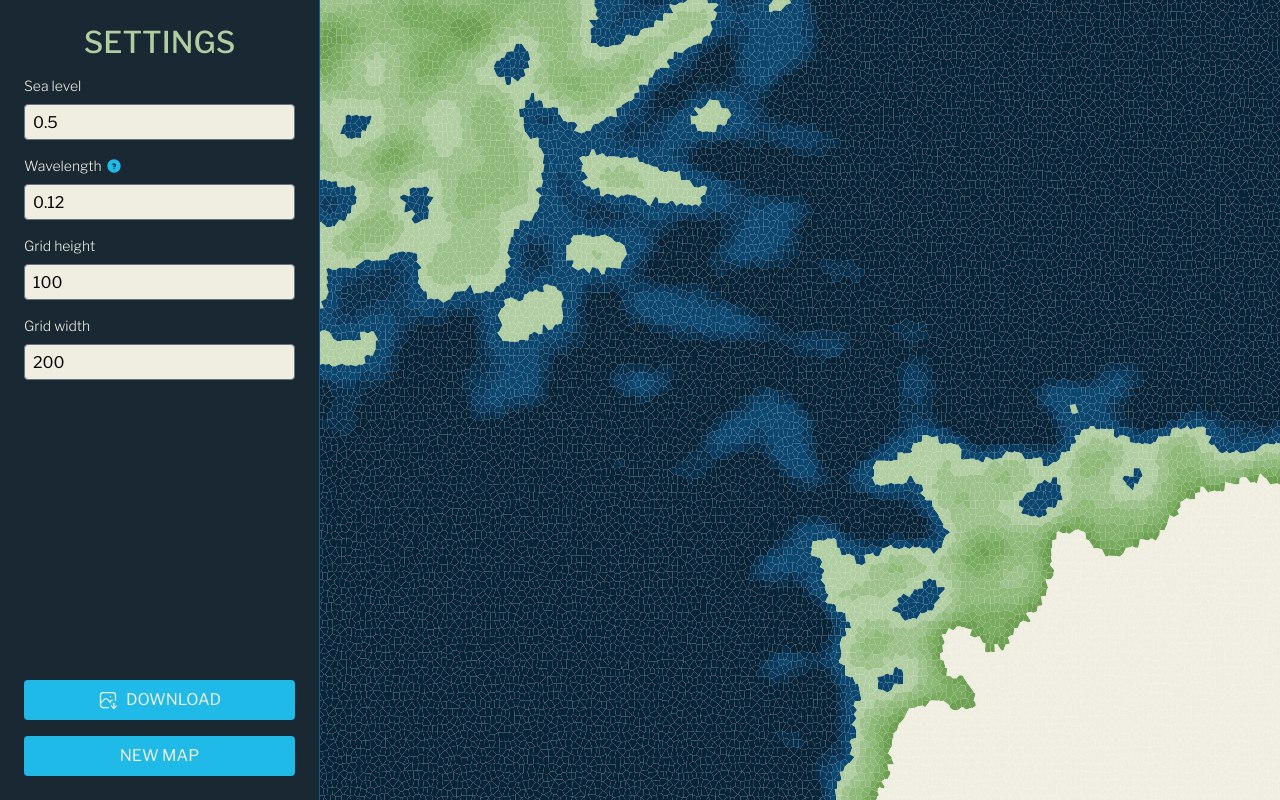
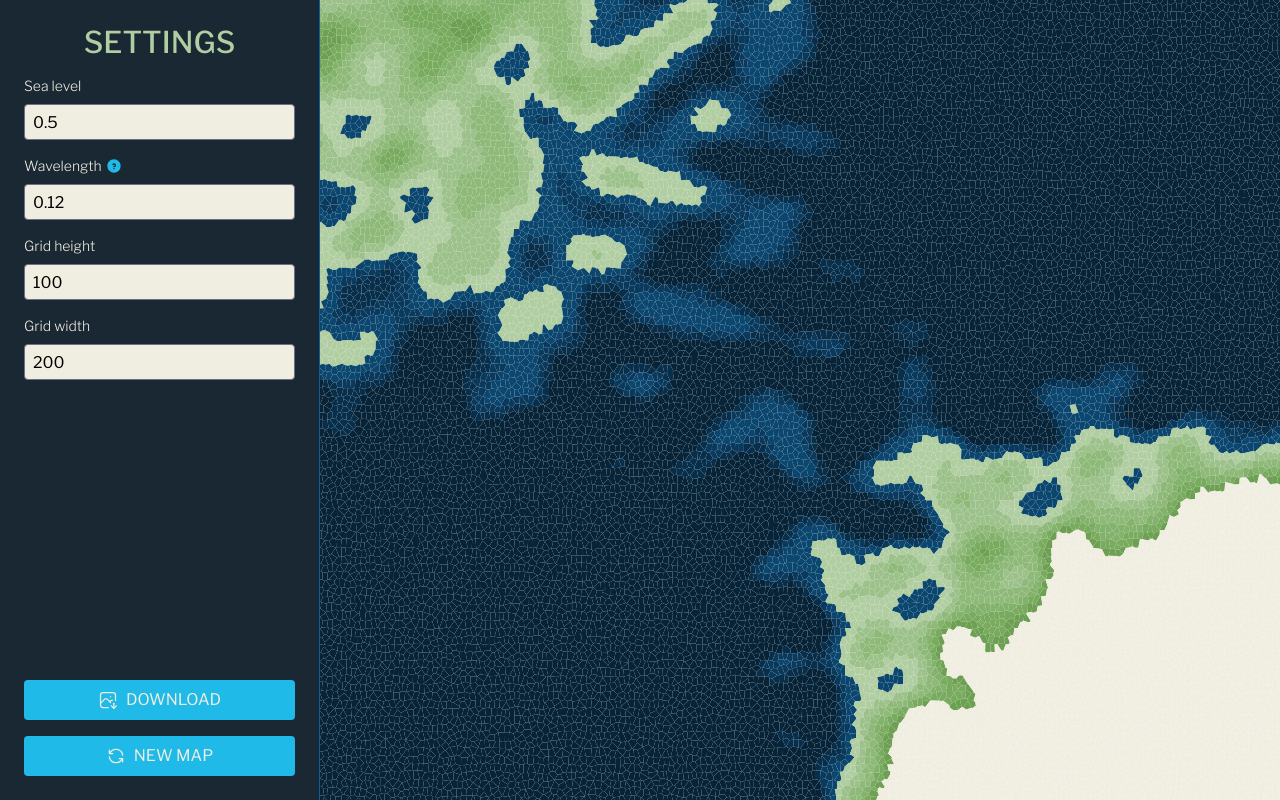
Before and after one commit to carbault/map-generator, a React (Vite) app: page / in a window 1280 px wide. Built offline with nearby package versions, Linux system fonts and the light colour scheme.

Commit message:
Add refresh icon

```diff
--- a/src/components/SidePanel.tsx
+++ b/src/components/SidePanel.tsx
@@ -1,6 +1,7 @@
 import { Settings } from "../types";
 import { Button } from "./generic/Button";
 import { DownloadIcon } from "./generic/icons/DownloadIcon";
+import { RefreshIcon } from "./generic/icons/RefreshIcon";
 
 import SettingList from "./SettingsList";
 
@@ -21,6 +22,7 @@ export default function SidePanel(props: {
         Download
       </Button>
       <Button onClick={onGenerateNewMap} className="uppercase">
+        <RefreshIcon />
         New map
       </Button>
     </div>
--- /dev/null
+++ b/src/components/generic/icons/RefreshIcon.tsx
@@ -0,0 +1,29 @@
+import React from "react";
+
+const RefreshIcon = React.forwardRef<
+  SVGSVGElement,
+  React.SVGAttributes<SVGSVGElement>
+>((props, ref) => {
+  return (
+    <svg
+      xmlns="http://www.w3.org/2000/svg"
+      width="20"
+      height="20"
+      viewBox="0 0 24 24"
+      fill="none"
+      stroke="currentColor"
+      strokeWidth="1.5"
+      strokeLinecap="round"
+      strokeLinejoin="round"
+      {...props}
+      ref={ref}
+    >
+      <path stroke="none" d="M0 0h24v24H0z" fill="none" />
+      <path d="M20 11a8.1 8.1 0 0 0 -15.5 -2m-.5 -4v4h4" />
+      <path d="M4 13a8.1 8.1 0 0 0 15.5 2m.5 4v-4h-4" />
+    </svg>
+  );
+});
+
+RefreshIcon.displayName = "RefreshIcon";
+export { RefreshIcon };
```
